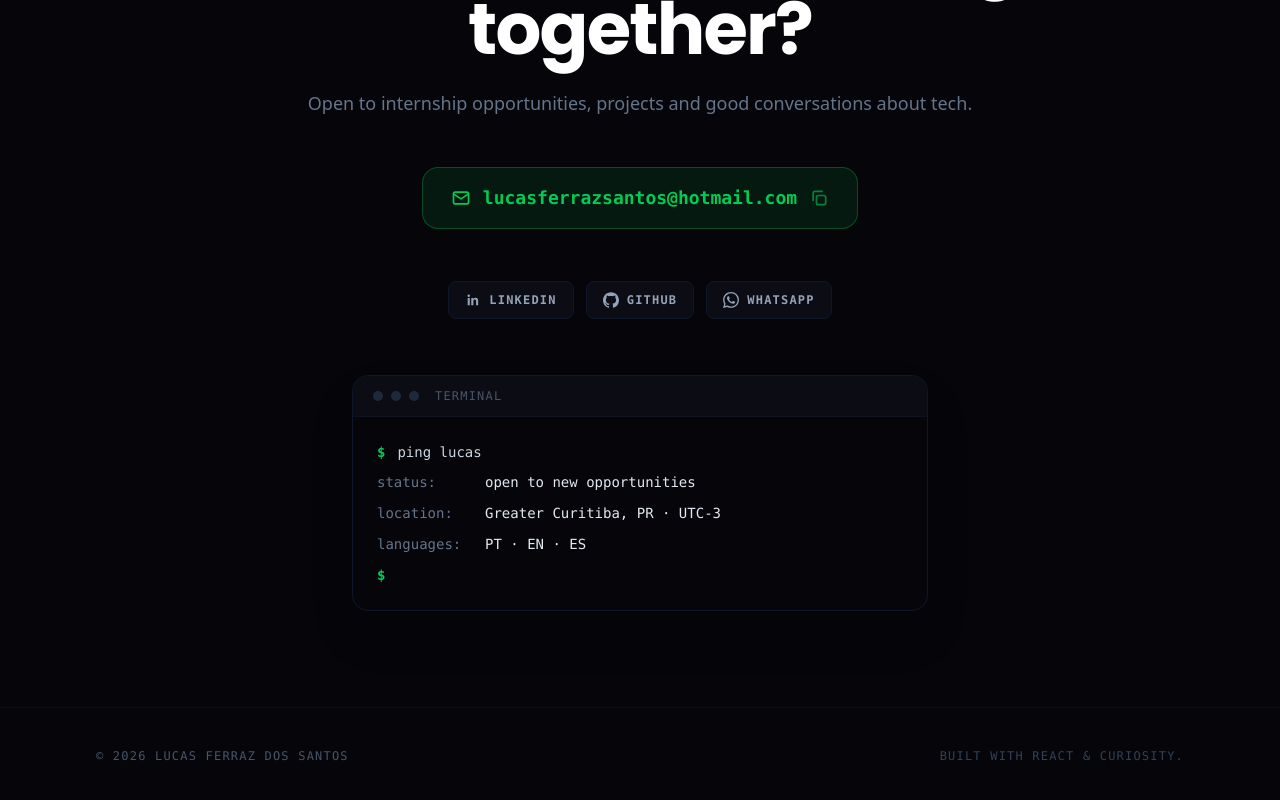
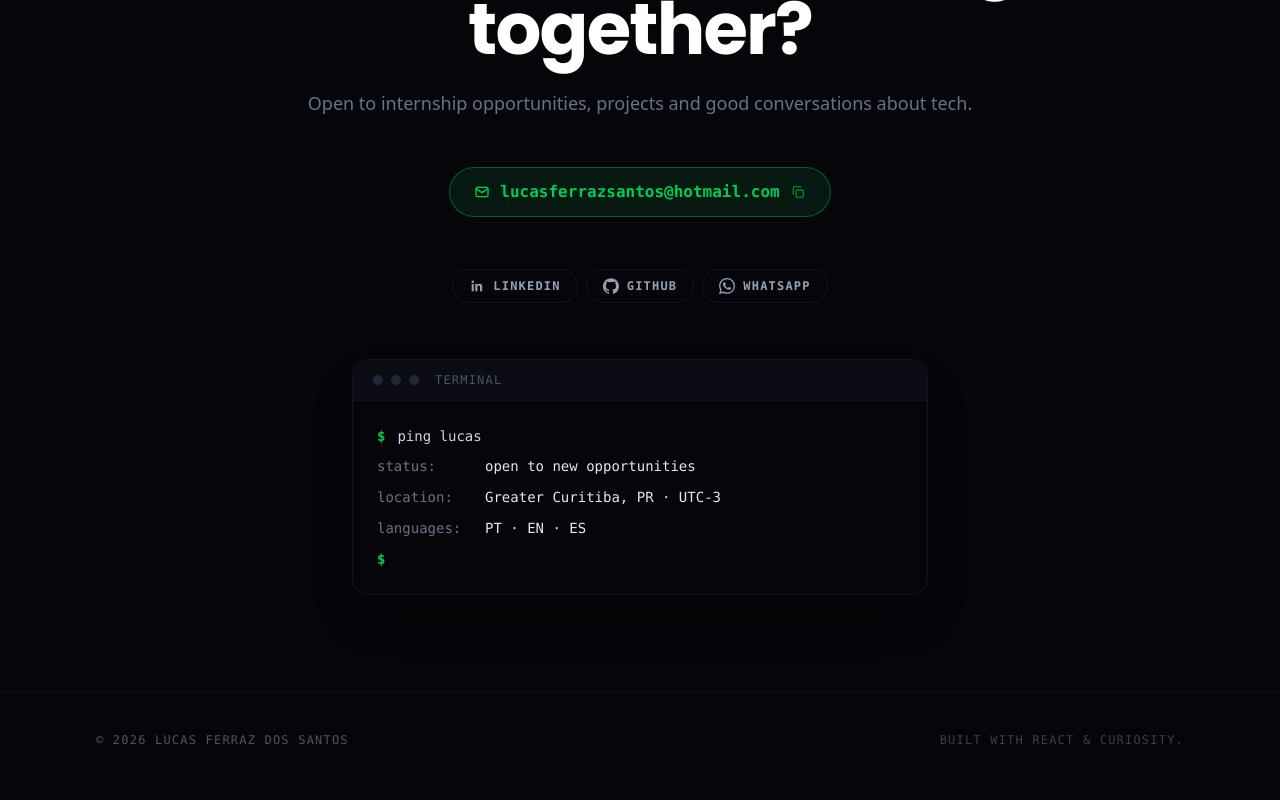
Before and after one commit to lucasferraz-dev/Portfolio-LucasDev, a React (Vite) app: page / in a window 1280 px wide. Shown: the part 11040-11840 px from the top of the page. Built offline with nearby package versions, Linux system fonts and the light colour scheme.

Commit message:
feat: atualiza botões de e-mail e links do Contato para pílula

```diff
--- a/src/components/sections/Contact.module.css
+++ b/src/components/sections/Contact.module.css
@@ -29,13 +29,17 @@
 }
 
 .emailButton {
-  @apply inline-flex items-center gap-3 max-w-full px-5 md:px-7 py-4 rounded-2xl cursor-pointer
-         border border-accent/30 bg-accent/10 text-accent font-mono text-sm md:text-lg font-bold
+  @apply inline-flex items-center gap-2.5 max-w-full px-5 md:px-6 py-2.5 md:py-3 rounded-full cursor-pointer
+         border border-accent/40 bg-accent/10 text-accent font-mono text-sm md:text-base font-bold
          transition-colors duration-200;
 }
 
 .emailButton:hover {
-  @apply bg-accent/20 border-accent/50;
+  @apply bg-accent/20 border-accent/60;
+}
+
+.emailButton:hover .copyIcon {
+  @apply opacity-100;
 }
 
 .emailText {
@@ -43,14 +47,14 @@
 }
 
 .strokeIcon {
-  @apply w-5 h-5 shrink-0 fill-none stroke-current;
+  @apply w-4 h-4 shrink-0 fill-none stroke-current;
   stroke-width: 2;
   stroke-linecap: round;
   stroke-linejoin: round;
 }
 
 .copyIcon {
-  @apply opacity-60;
+  @apply opacity-60 transition-opacity duration-200;
 }
 
 .copied {
@@ -62,20 +66,30 @@
 }
 
 .links {
-  @apply flex flex-wrap items-center justify-center gap-3;
+  @apply flex flex-wrap items-center justify-center gap-2;
 }
 
 .link {
-  @apply inline-flex items-center gap-2 px-4 py-2.5 rounded-lg border border-slate-900 bg-surface
+  @apply inline-flex items-center gap-2 px-4 py-2 rounded-full border border-slate-900 bg-transparent
          font-mono text-xs font-bold uppercase tracking-widest text-slate-400 transition-colors duration-200;
 }
 
 .link:hover {
-  @apply text-accent border-accent/30;
+  @apply text-accent border-accent/40 bg-accent/5;
 }
 
 .linkIcon {
-  @apply w-4 h-4 shrink-0;
+  @apply w-4 h-4 shrink-0 transition-transform duration-200;
+}
+
+.link:hover .linkIcon {
+  transform: scale(1.15);
+}
+
+@media (prefers-reduced-motion: reduce) {
+  .link:hover .linkIcon {
+    transform: none;
+  }
 }
 
 .terminal {
```
